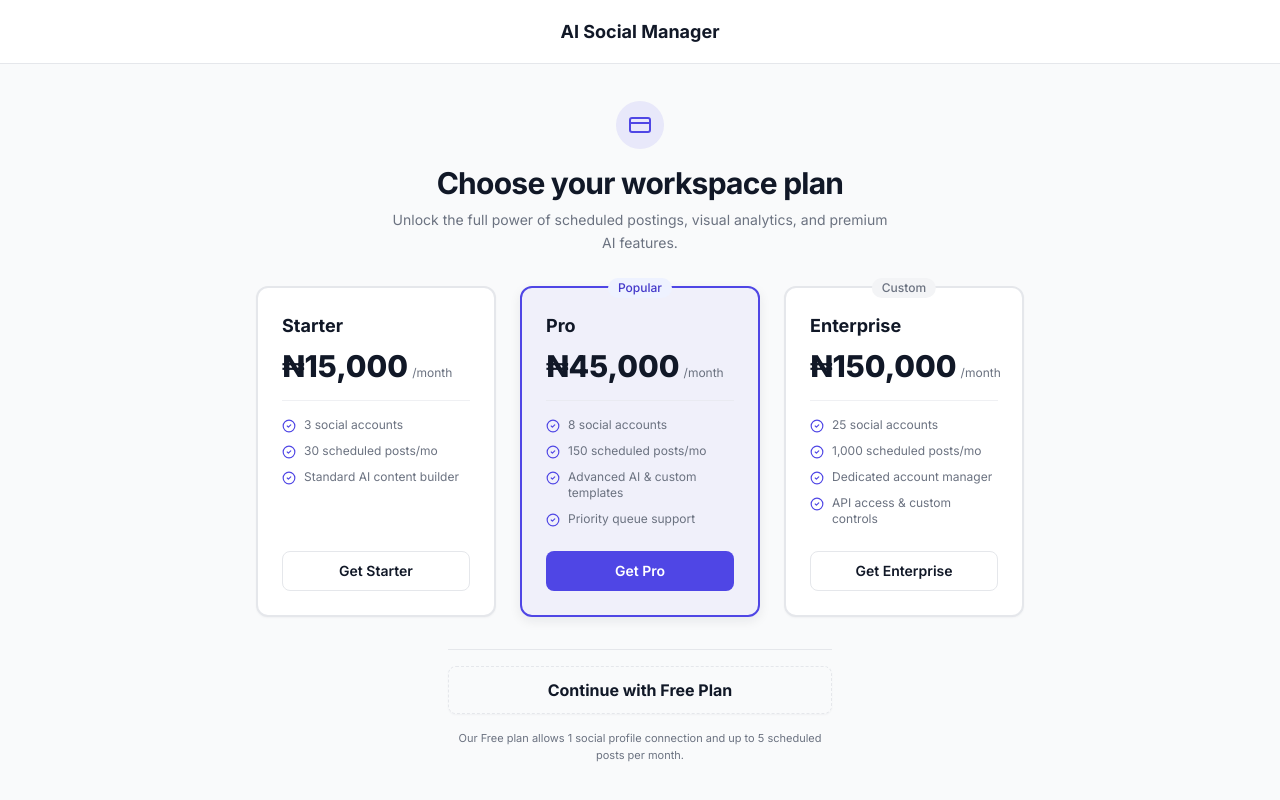
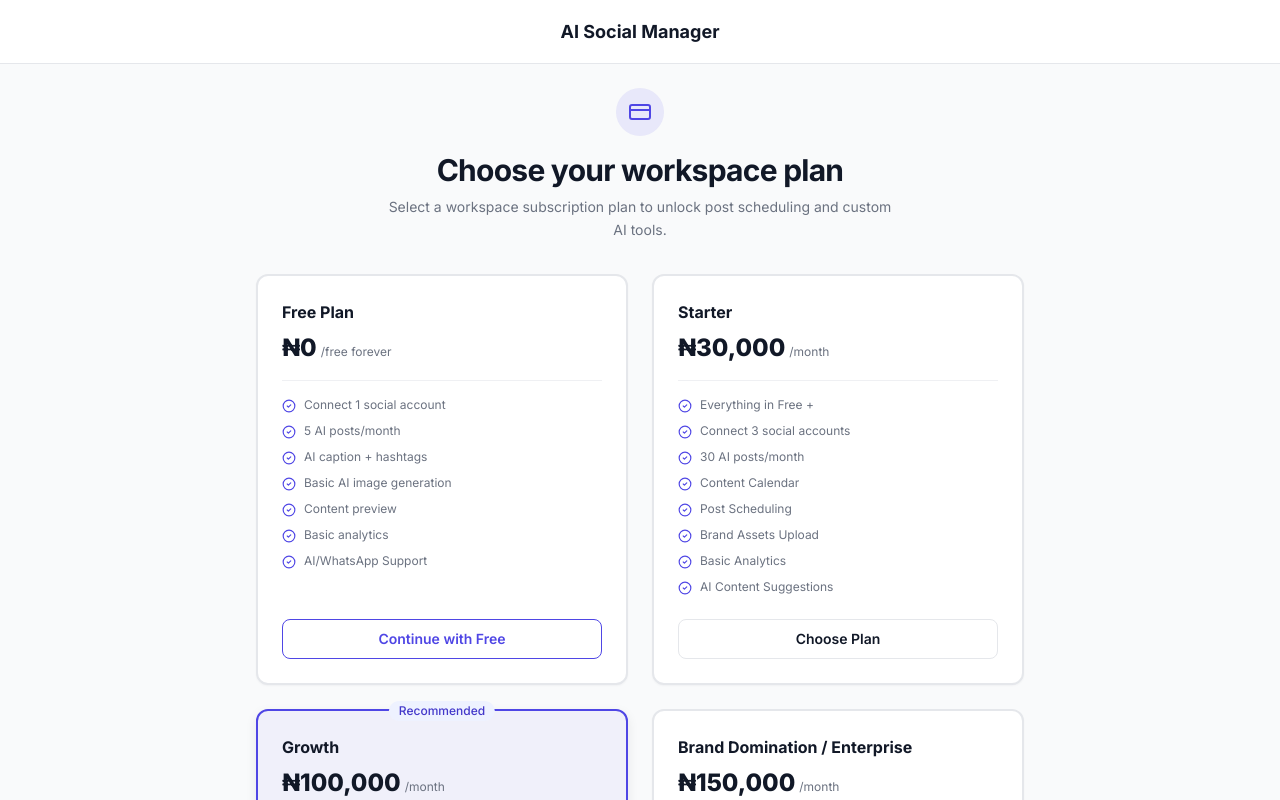
Before and after one commit to raaduns-stack/Ai.social.manager, a React (Vite) app in the folder apps/frontend/: page /choose-plan in a window 1280 px wide. Shown: the top 800 px of the page. Built offline with nearby package versions, Linux system fonts and the light colour scheme; no server answers.

Commit message:
feat: implement onboarding flow with business profile setup, plan selection, and centralized routing

```diff
--- a/apps/frontend/src/pages/Onboarding/BusinessInfo.jsx
+++ b/apps/frontend/src/pages/Onboarding/BusinessInfo.jsx
@@ -37,7 +37,7 @@ export default function BusinessInfo() {
 
     setTimeout(() => {
       setLoading(false)
-      navigate('/setup/connect-accounts')
+      navigate('/choose-plan')
     }, 800)
   }
 
@@ -130,7 +130,7 @@ export default function BusinessInfo() {
               className="w-full font-semibold cursor-pointer"
               disabled={loading}
             >
-              {loading ? 'Saving...' : 'Next: Connect Channels'}
+              {loading ? 'Saving...' : 'Next: Choose Plan'}
             </Button>
           </div>
         </form>
--- a/apps/frontend/src/pages/Onboarding/ChoosePlan.jsx
+++ b/apps/frontend/src/pages/Onboarding/ChoosePlan.jsx
@@ -7,34 +7,80 @@ import Badge from '../../components/ui/Badge'
 
 const PLANS = [
   {
+    id: 'free',
+    name: 'Free Plan',
+    price: '₦0',
+    interval: 'free forever',
+    features: [
+      'Connect 1 social account',
+      '5 AI posts/month',
+      'AI caption + hashtags',
+      'Basic AI image generation',
+      'Content preview',
+      'Basic analytics',
+      'AI/WhatsApp Support',
+    ],
+    badge: null,
+    buttonText: 'Continue with Free',
+  },
+  {
     id: 'starter',
     name: 'Starter',
-    price: '₦15,000',
+    price: '₦30,000',
     interval: 'month',
-    features: ['3 social accounts', '30 scheduled posts/mo', 'Standard AI content builder'],
+    features: [
+      'Everything in Free +',
+      'Connect 3 social accounts',
+      '30 AI posts/month',
+      'Content Calendar',
+      'Post Scheduling',
+      'Brand Assets Upload',
+      'Basic Analytics',
+      'AI Content Suggestions',
+    ],
     badge: null,
+    buttonText: 'Choose Plan',
   },
   {
-    id: 'pro',
-    name: 'Pro',
-    price: '₦45,000',
+    id: 'growth',
+    name: 'Growth',
+    price: '₦100,000',
     interval: 'month',
-    features: ['8 social accounts', '150 scheduled posts/mo', 'Advanced AI & custom templates', 'Priority queue support'],
-    badge: 'Popular',
+    features: [
+      'Everything in Starter +',
+      'Connect 7 social accounts',
+      '150 AI posts/month (Fair Use)',
+      'Advanced AI Images',
+      'Competitor Analysis',
+      'Weekly Reports',
+      '5 Team Members',
+      'Approval Workflow',
+    ],
+    badge: 'Recommended',
+    buttonText: 'Choose Plan',
   },
   {
     id: 'enterprise',
-    name: 'Enterprise',
+    name: 'Brand Domination / Enterprise',
     price: '₦150,000',
     interval: 'month',
-    features: ['25 social accounts', '1,000 scheduled posts/mo', 'Dedicated account manager', 'API access & custom controls'],
-    badge: 'Custom',
+    features: [
+      'Everything in Growth +',
+      'Connect 15 social accounts',
+      '300 AI posts/month (Fair Use)',
+      'Unlimited Team Members',
+      'AI Marketing Strategy & Campaign Planner',
+      'Multi-location support',
+      'Dedicated Account Manager',
+    ],
+    badge: null,
+    buttonText: 'Choose Plan',
   },
 ]
 
 export default function ChoosePlan() {
   const navigate = useNavigate()
-  const [selectedPlan, setSelectedPlan] = useState('pro')
+  const [selectedPlan, setSelectedPlan] = useState('growth')
 
   const handleSelectPaidPlan = (planId) => {
     localStorage.setItem('onboarding_selected_plan', planId)
@@ -48,20 +94,21 @@ export default function ChoosePlan() {
   }
 
   return (
-    <div className="w-full max-w-4xl mx-auto space-y-8 animate-in fade-in slide-in-from-bottom-4 duration-300">
+    <div className="w-full space-y-8 animate-in fade-in slide-in-from-bottom-4 duration-300">
       <div className="text-center space-y-2">
         <div className="w-12 h-12 bg-primary/10 rounded-full flex items-center justify-center mx-auto mb-4">
           <CreditCard className="text-primary w-6 h-6" />
         </div>
         <h1 className="text-3xl font-bold tracking-tight text-ink">Choose your workspace plan</h1>
         <p className="text-sm text-ink-muted leading-relaxed max-w-lg mx-auto">
-          Unlock the full power of scheduled postings, visual analytics, and premium AI features.
+          Select a workspace subscription plan to unlock post scheduling and custom AI tools.
         </p>
       </div>
 
-      <div className="grid grid-cols-1 md:grid-cols-3 gap-6">
+      <div className="grid grid-cols-1 md:grid-cols-2 gap-6 max-w-3xl mx-auto">
         {PLANS.map((plan) => {
           const isSelected = selectedPlan === plan.id
+          const isFree = plan.id === 'free'
           return (
             <Card
               key={plan.id}
@@ -71,15 +118,15 @@ export default function ChoosePlan() {
             >
               {plan.badge && (
                 <div className="absolute -top-3.5 left-1/2 -translate-x-1/2">
-                  <Badge tone={plan.id === 'pro' ? 'primary' : 'neutral'}>{plan.badge}</Badge>
+                  <Badge tone={plan.id === 'growth' ? 'primary' : 'neutral'}>{plan.badge}</Badge>
                 </div>
               )}
 
               <div className="space-y-4">
                 <div className="text-center md:text-left">
-                  <h3 className="text-lg font-bold text-ink">{plan.name}</h3>
+                  <h3 className="text-base font-bold text-ink">{plan.name}</h3>
                   <div className="mt-2 flex items-baseline justify-center md:justify-start gap-1">
-                    <span className="text-3xl font-extrabold text-ink">{plan.price}</span>
+                    <span className="text-2xl font-extrabold text-ink">{plan.price}</span>
                     <span className="text-xs text-ink-muted">/{plan.interval}</span>
                   </div>
                 </div>
@@ -96,31 +143,19 @@ export default function ChoosePlan() {
 
               <div className="pt-6">
                 <Button
-                  onClick={() => handleSelectPaidPlan(plan.id)}
-                  variant={isSelected ? 'primary' : 'outline'}
-                  className="w-full font-semibold cursor-pointer"
+                  onClick={() => (isFree ? handleContinueFree() : handleSelectPaidPlan(plan.id))}
+                  variant={isFree ? 'outline' : isSelected ? 'primary' : 'outline'}
+                  className={`w-full font-semibold cursor-pointer ${
+                    isFree ? 'border-primary text-primary hover:bg-primary/5' : ''
+                  }`}
                 >
-                  Get {plan.name}
+                  {plan.buttonText}
                 </Button>
               </div>
             </Card>
           )
         })}
       </div>
-
-      <div className="pt-4 text-center border-t border-border max-w-sm mx-auto space-y-4">
-        <Button
-          onClick={handleContinueFree}
-          variant="outline"
-          size="lg"
-          className="w-full font-bold shadow-soft flex items-center justify-center gap-2 cursor-pointer border-dashed"
-        >
-          Continue with Free Plan
-        </Button>
-        <p className="text-[11px] text-ink-muted">
-          Our Free plan allows 1 social profile connection and up to 5 scheduled posts per month.
-        </p>
-      </div>
     </div>
   )
 }
--- a/apps/frontend/src/pages/Onboarding/Welcome.jsx
+++ b/apps/frontend/src/pages/Onboarding/Welcome.jsx
@@ -23,7 +23,7 @@ export default function Welcome() {
           Congratulations, {name}!
         </h1>
         <p className="text-base text-ink-muted leading-relaxed">
-          Your account is fully activated. Now let's configure your workspace, connect your socials, and train your custom AI brand voice.
+          Your account is fully activated. Let's configure your business workspace and select a plan to get started.
         </p>
       </div>
 
@@ -33,15 +33,11 @@ export default function Welcome() {
           <ul className="space-y-3 text-sm text-ink-muted">
             <li className="flex items-center gap-2.5">
               <span className="w-5 h-5 rounded-full bg-primary/10 text-primary flex items-center justify-center text-xs font-bold">1</span>
-              <span>Input your business details & industry.</span>
+              <span>Input your business profile details & industry.</span>
             </li>
             <li className="flex items-center gap-2.5">
               <span className="w-5 h-5 rounded-full bg-primary/10 text-primary flex items-center justify-center text-xs font-bold">2</span>
-              <span>Link your social channels (Facebook, Instagram, etc.).</span>
-            </li>
-            <li className="flex items-center gap-2.5">
-              <span className="w-5 h-5 rounded-full bg-primary/10 text-primary flex items-center justify-center text-xs font-bold">3</span>
-              <span>Define your custom AI tone and brand voice persona.</span>
+              <span>Select your workspace subscription plan.</span>
             </li>
           </ul>
         </div>
--- a/apps/frontend/src/routes/AppRoutes.jsx
+++ b/apps/frontend/src/routes/AppRoutes.jsx
@@ -19,8 +19,6 @@ import ForgotPassword from '../pages/Auth/ForgotPassword'
 import VerifyEmail from '../pages/Onboarding/VerifyEmail'
 import Welcome from '../pages/Onboarding/Welcome'
 import BusinessInfo from '../pages/Onboarding/BusinessInfo'
-import ConnectAccountsOnboarding from '../pages/Onboarding/ConnectAccountsOnboarding'
-import BrandVoiceOnboarding from '../pages/Onboarding/BrandVoiceOnboarding'
 import ChoosePlan from '../pages/Onboarding/ChoosePlan'
 import Payment from '../pages/Onboarding/Payment'
 import PaymentVerification from '../pages/Onboarding/PaymentVerification'
@@ -67,8 +65,6 @@ export default function AppRoutes() {
         <Route path="/verify-email" element={<VerifyEmail />} />
         <Route path="/welcome" element={<Welcome />} />
         <Route path="/setup/business" element={<BusinessInfo />} />
-        <Route path="/setup/connect-accounts" element={<ConnectAccountsOnboarding />} />
-        <Route path="/setup/brand-voice" element={<BrandVoiceOnboarding />} />
         <Route path="/choose-plan" element={<ChoosePlan />} />
         <Route path="/payment" element={<Payment />} />
         <Route path="/payment-verification" element={<PaymentVerification />} />
```
